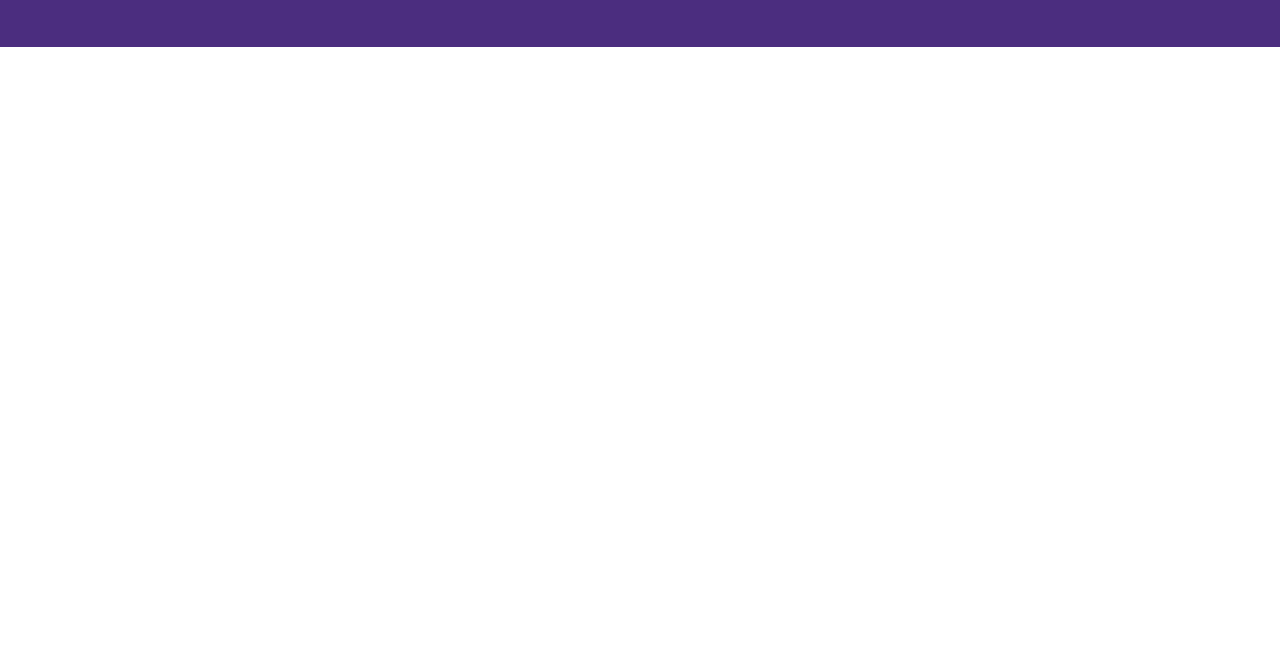
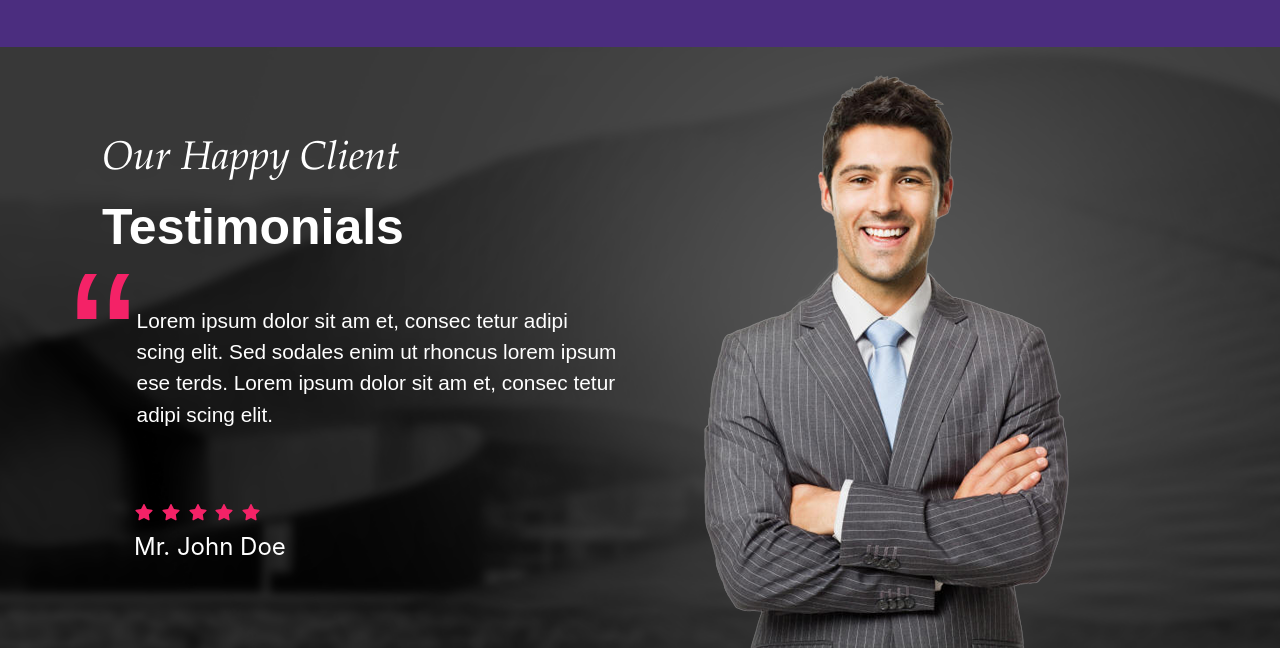
Before and after one commit to ScionRs/BlueRex, a website: page src/index.html in a window 1280 px wide. Shown: the part 5330-5978 px from the top of the page. Before the commit the page ends 5377 px from the top, so only its background shows below. Drawn offline with Linux system fonts and the light colour scheme.

Commit message:
Added review-section

```diff
--- a/src/index.html
+++ b/src/index.html
@@ -238,7 +238,33 @@
 
 <section class="review">
     <div class="container">
-
+        <div class="review__wrapper">
+            <div class="review__text">
+        <div class="review__title">
+            Our Happy Client
+        </div>
+        <div class="review__subtitle">
+            Testimonials
+        </div>
+        <div class="review__description">
+            <div class="review__left">“</div>
+            <div class="review__right">Lorem ipsum dolor sit am et, consec tetur adipi scing elit.
+                Sed sodales enim ut rhoncus lorem ipsum ese terds.
+                Lorem ipsum dolor sit am et, consec tetur adipi scing elit.</div>
+        </div>
+        <div class="review__rating">
+            <div class="review__rating-stars">
+            <i class="fas fa-star review__rating-icons"></i>
+            <i class="fas fa-star review__rating-icons"></i>
+            <i class="fas fa-star review__rating-icons"></i>
+            <i class="fas fa-star review__rating-icons"></i>
+            <i class="fas fa-star review__rating-icons"></i>
+                </div>
+            Mr. John Doe
+        </div>
+            </div>
+            <img src="img/testimonials/Client Image.png" class="review__img" alt="Happy Client">
+        </div>
     </div>
 </section>
 <script src="js/jquery-3.6.0.min.js"></script>
--- a/src/sass/blocks/_review.sass
+++ b/src/sass/blocks/_review.sass
@@ -0,0 +1,36 @@
+.review
+  background: url('../img/testimonials/backgroundshade.png') center (center / cover) no-repeat
+  padding: 83px 0
+  position: relative
+  &__wrapper
+    display: flex
+  &__title
+    @include title-component(2.5rem,white)
+    margin-left: 2rem
+  &__subtitle
+    @include subtitle-component(3.125rem,white)
+    margin-left: 2rem
+  &__description
+    display: flex
+    margin-top: 2.5rem
+  &__left
+    font-family: "Montserrat Light",sans-serif
+    color: $pink
+    font-size: 12.5rem
+    margin-top: -7rem
+  &__right
+    font-family: "Montserrat-Regular",sans-serif
+    font-size: 1.3rem
+    width: 480px
+    color: white
+  &__rating
+    margin-left: 4rem
+    color: white
+    font-size: 1.5rem
+    &-icons
+      font-size: 1rem
+      color: $pink
+  &__img
+    position: absolute
+    bottom: 0
+    left: 55%
--- a/src/sass/libs/_font.scss
+++ b/src/sass/libs/_font.scss
@@ -33,6 +33,14 @@
 }
 
 @font-face {
+    font-family: 'Montserrat-Light';
+    font-display: swap;
+    src: url("../../fonts/Montserrat-Light.ttf") format('ttf');
+    font-weight: 700;
+    font-style: normal;
+}
+
+@font-face {
     font-family: 'Montserrat-SemiBold';
     font-display: swap;
     src: url("../../fonts/Montserrat-Regular.ttf") format('ttf');
```
Also changed, not shown: dist/css/style.min.css, dist/fonts/Montserrat-Light.ttf (added), dist/index.html, src/css/style.min.css, src/fonts/Montserrat-Light.ttf (added).
